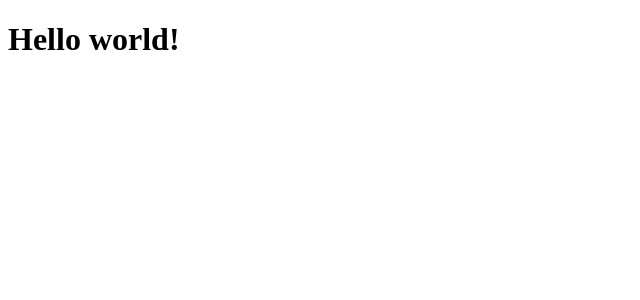
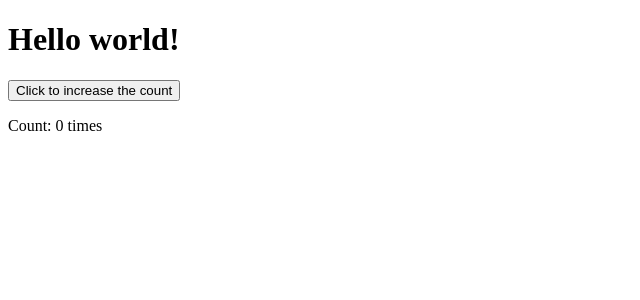
Before and after one commit to JulsD/Svelte-try, a Svelte app: page / in a window 1280 px wide. Shown: the top 300 px of the page, without its empty margins (0-640 px from the left). Built offline with nearby package versions, Linux system fonts and the light colour scheme; the HTML template or start-up script is replaced by a standard one.

Commit message:
svelte: add clicking example

```diff
--- a/src/App.svelte
+++ b/src/App.svelte
@@ -1 +1,13 @@
+<script>
+	let count = 0;
+
+    $: ending = count === 1 ? '' : 's';
+
+    function increaseCount() {
+        return count++
+    }
+</script>
+
 <h1>Hello world!</h1>
+<button on:click={increaseCount}>Click to increase the count</button>
+<p>Count: {count} time{ending}</p>
```
